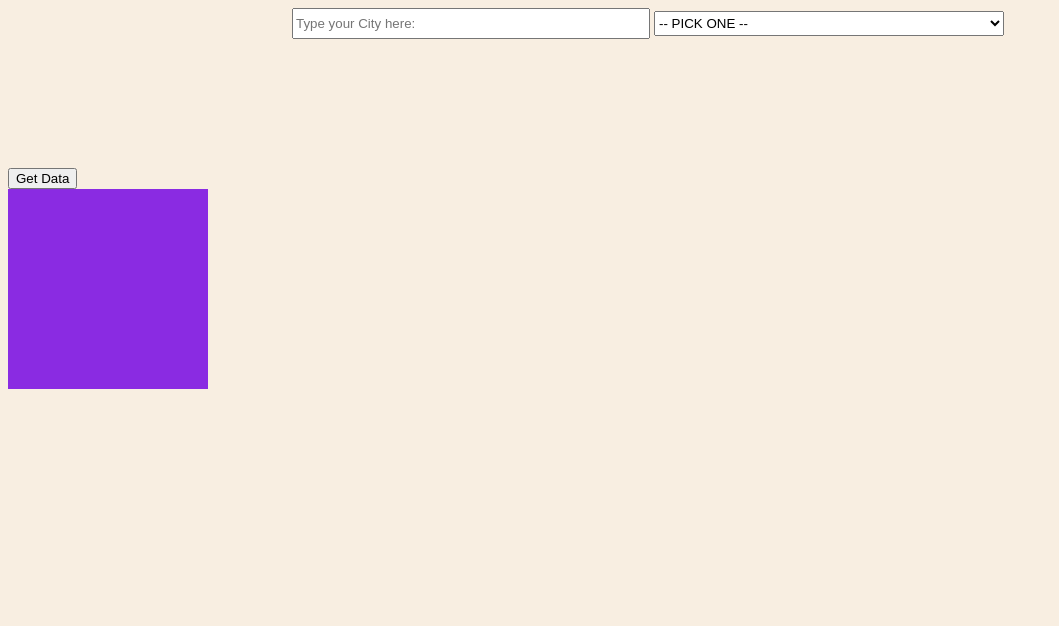
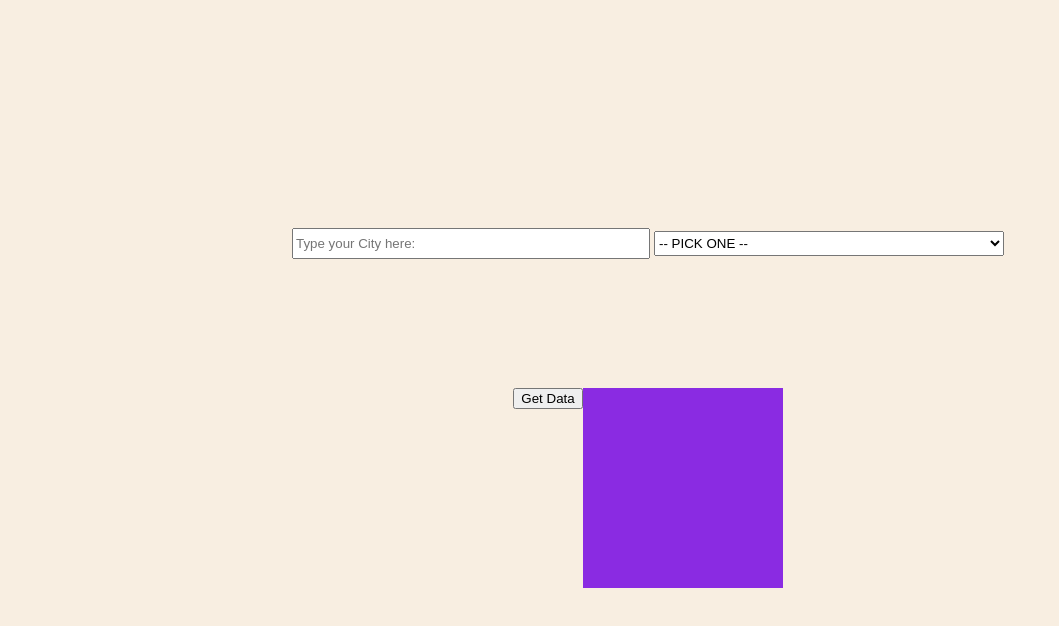
Before and after one commit to gergodancs/weatherApi, a plain HTML site: page index.html in a window 1280 px wide. Shown: the whole page, without its empty margins (0-1059 px from the left). Drawn offline with Linux system fonts and the light colour scheme.

```diff
--- a/index.html
+++ b/index.html
@@ -30,10 +30,12 @@
           </div>
         </div>
       </div>
-      <div id="btn">
-        <button>Get Data</button>
+      <div class="content">
+        <div id="btn">
+          <button>Get Data</button>
+        </div>
+        <div id="rezult" class="result"></div>
       </div>
-      <div id="rezult" class="result"></div>
     </div>
   </body>
 </html>
--- a/style.css
+++ b/style.css
@@ -8,6 +8,7 @@
   height: 100vh;
   display: flex;
   flex-direction: column;
+  justify-content: center;
   align-content: center;
 }
 .input-container {
@@ -26,11 +27,15 @@
   height: 25px;
 }
 .btn {
-  display: flex;
-  justify-content: center;
 }
 .result {
   background-color: blueviolet;
   width: 200px;
   height: 200px;
 }
+.content {
+  display: flex;
+
+  justify-content: center;
+  align-content: center;
+}
```
